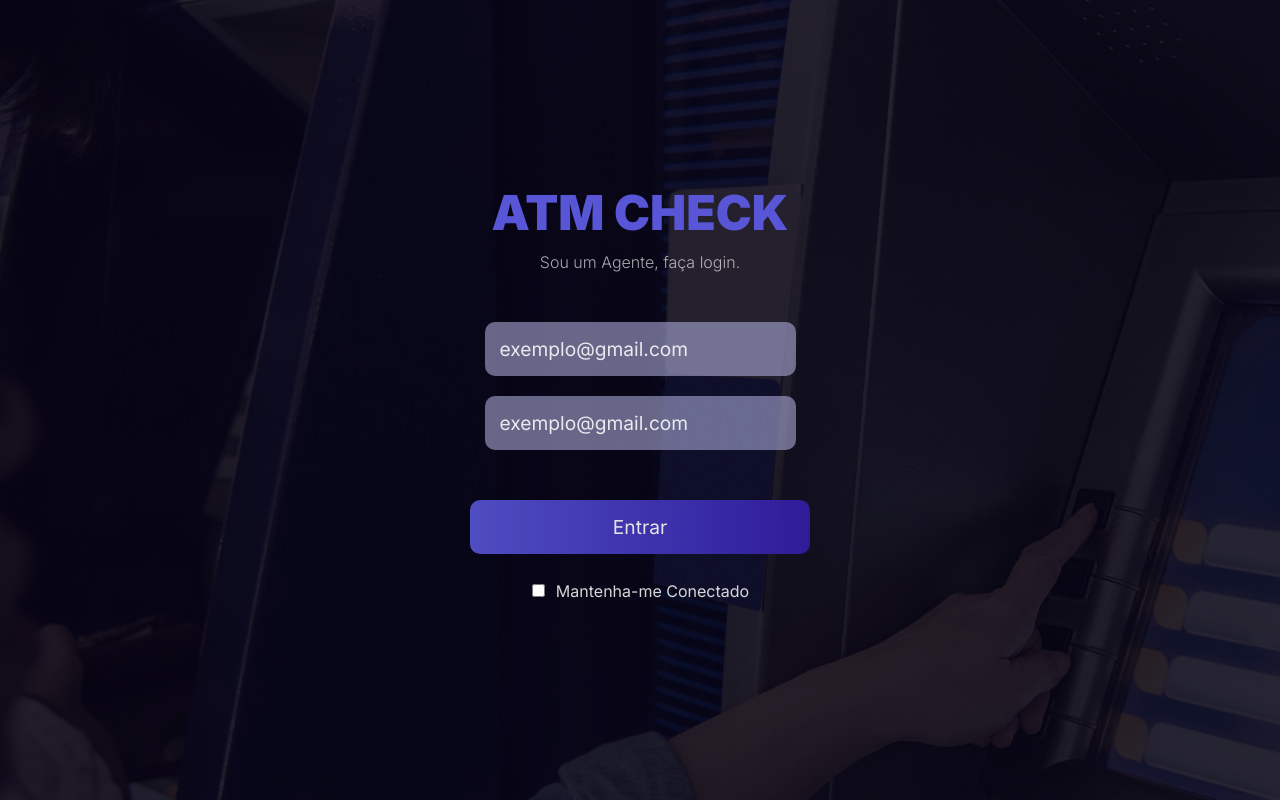
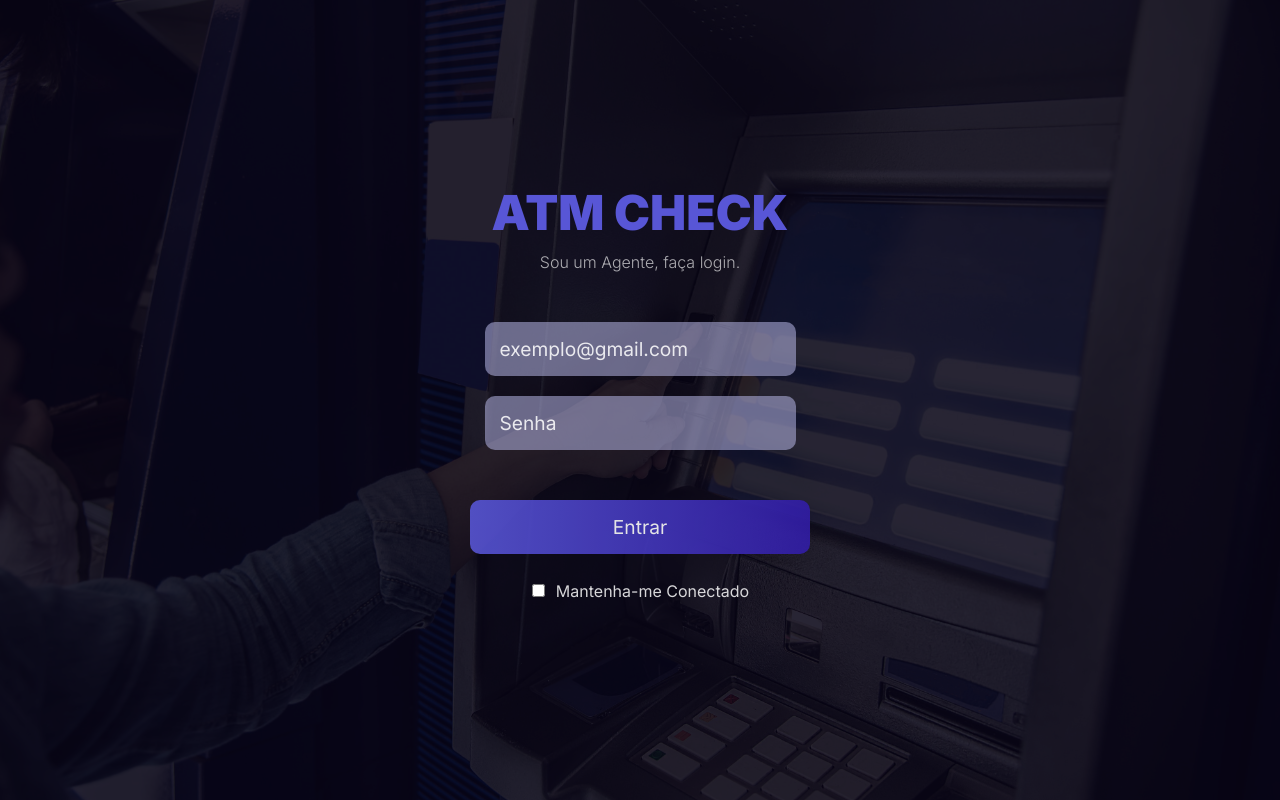
Before and after one commit to RICX-FN/ATM-CHECK, a React (Create React App) app in the folder frontend/: page /login-agent in a window 1280 px wide. Built offline with nearby package versions, Linux system fonts and the light colour scheme.

Commit message:
criei o component PasswordInput

```diff
--- /dev/null
+++ b/frontend/src/components/senha-input/PasswordInput.tsx
@@ -0,0 +1,12 @@
+import React from 'react'
+import '../../styles/login-global.css'
+
+function PasswordInput() {
+  return (
+    <div>
+        <input type="password" name="" id="" placeholder='Senha'/>
+    </div>
+  )
+}
+
+export default PasswordInput
--- a/frontend/src/pages/login-admin/login-admin.tsx
+++ b/frontend/src/pages/login-admin/login-admin.tsx
@@ -2,6 +2,7 @@ import React, { useState } from 'react';
 import '../../styles/login-global.css';
 import Button from '../../components/button/Button';
 import EmailInput from '../../components/email-input/EmailInput'
+import PasswordInput from '../../components/senha-input/PasswordInput'
 
 function LoginAdmin() {
   const [email, setEmail] = useState("");
@@ -20,7 +21,7 @@ function LoginAdmin() {
 
           <EmailInput value={email} onChange={(e) => setEmail(e.target.value)} required />
 
-          <EmailInput value={email} onChange={(e) => setEmail(e.target.value)} required />
+          <PasswordInput />
 
           <Button label="Entrar" />
 
--- a/frontend/src/pages/login-agent/login-agent.tsx
+++ b/frontend/src/pages/login-agent/login-agent.tsx
@@ -2,7 +2,7 @@ import React, { useState } from 'react';
 import '../../styles/login-global.css';
 import Button from '../../components/button/Button';
 import EmailInput from '../../components/email-input/EmailInput'
-
+import PasswordInput from '../../components/senha-input/PasswordInput'
 function LoginAgent() {
   const [email, setEmail] = useState("");
 
@@ -21,7 +21,7 @@ function LoginAgent() {
 
           <EmailInput value={email} onChange={(e) => setEmail(e.target.value)} required />
 
-          <EmailInput value={email} onChange={(e) => setEmail(e.target.value)} required />
+          <PasswordInput />
 
           <Button label="Entrar" />
 
@@ -31,7 +31,6 @@ function LoginAgent() {
           </div>
         </form>
       </div>
-
     </div>
   );
 }
--- a/frontend/src/styles/login-global.css
+++ b/frontend/src/styles/login-global.css
@@ -10,9 +10,11 @@
 .LoginAdmin {
   margin: 10px;
   margin: 0px;
-  width: 100vw;
-  height: 100vh;
+  width: 100dvw;
+  height: 100dvh;
   background-image: url('../images/bg-login.jpg');
+  background-repeat: no-repeat;
+  background-size: cover;
 }
 
 h1 {
@@ -69,7 +71,7 @@ Button {
   box-shadow: none;
 }
 
-
+/*Animations*/
 
 @keyframes pulse-check-atm {
   0% {
@@ -99,13 +101,4 @@ Button {
   }
 }
 
-@media screen and (max-width: 768px) {
- form {
-  height: 100vh;
-  width: 100vw;
-  display: flex;
-  flex-direction: column;
-  justify-content: center;
-  align-items: center;
-}
-}
+/*Medias Queries*/
```
